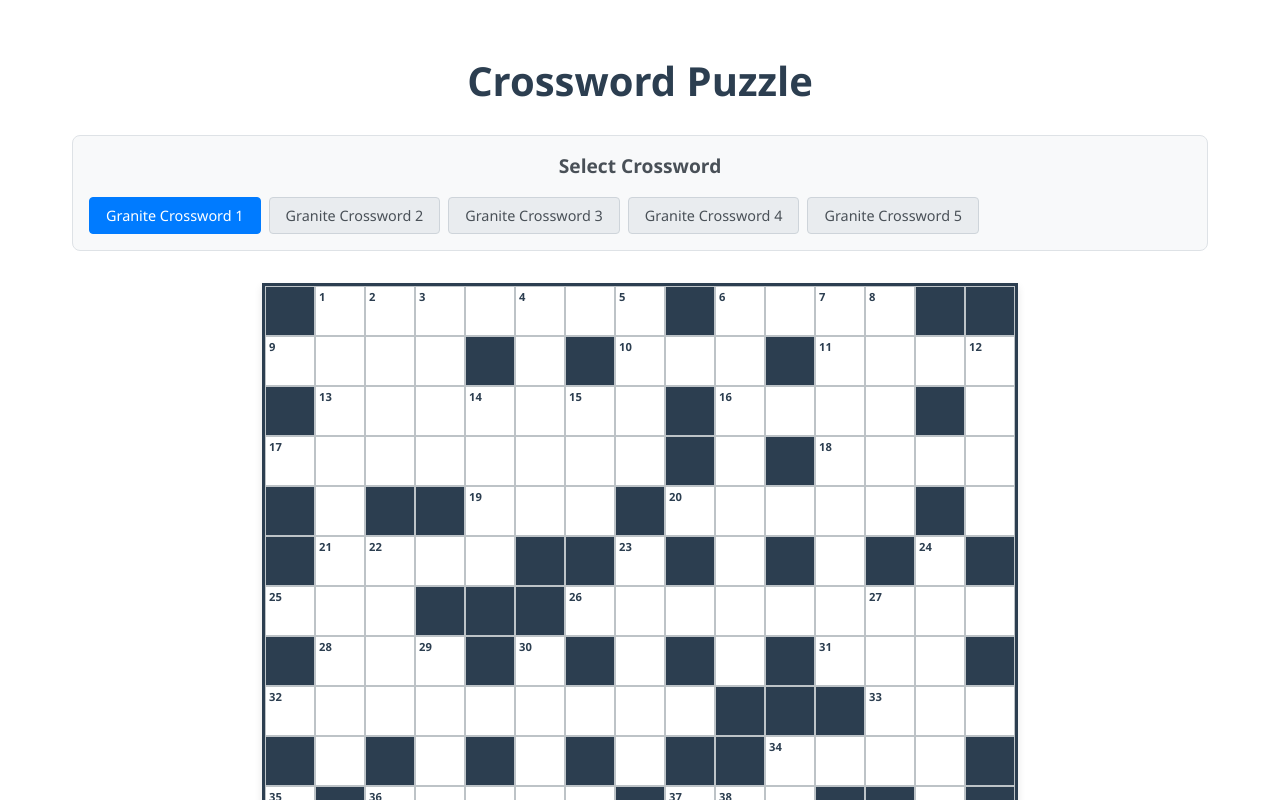
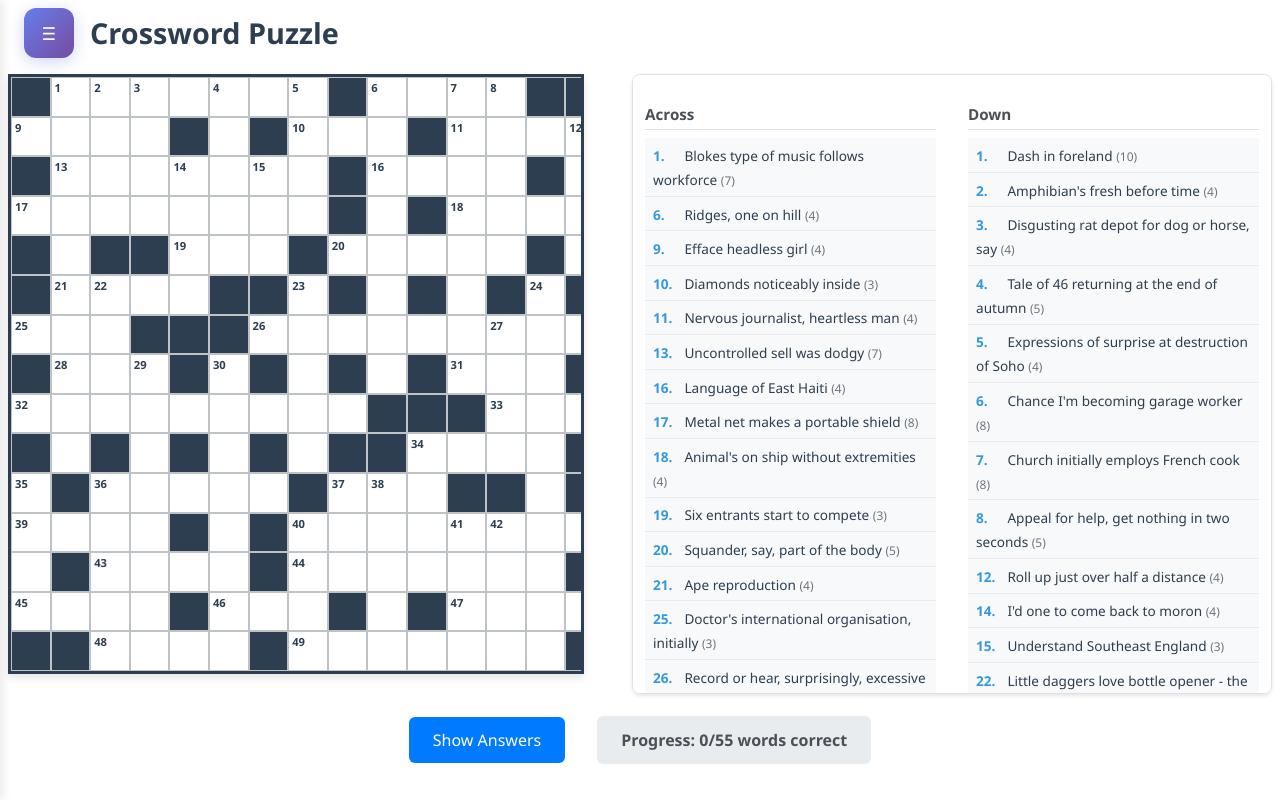
Before and after one commit to timwtuck/crossword, a React (Vite) app: page / in a window 1280 px wide. Shown: the top 800 px of the page. Built offline with nearby package versions, Linux system fonts and the light colour scheme.

Commit message:
changed styling of screen, and added a menu button

```diff
--- a/src/App.css
+++ b/src/App.css
@@ -4,47 +4,127 @@
 }
 
 #root {
-  max-width: 1200px;
-  margin: 0 auto;
-  padding: 2rem;
+  width: 100vw;
+  height: 100vh;
+  margin: 0;
+  padding: 0.5rem;
   font-family: "Segoe UI", Tahoma, Geneva, Verdana, sans-serif;
+  overflow-x: hidden;
+  overflow-y: auto;
 }
 
 /* Crossword App Styles */
 .crossword-app {
   text-align: center;
+  position: relative;
+}
+
+/* App Header */
+.app-header {
+  display: flex;
+  align-items: center;
+  justify-content: flex-start;
+  margin-bottom: 1rem;
+  padding: 0 1rem;
+}
+
+.menu-toggle {
+  background: linear-gradient(135deg, #667eea 0%, #764ba2 100%);
+  color: white;
+  border: none;
+  padding: 0.75rem 1rem;
+  border-radius: 12px;
+  cursor: pointer;
+  font-size: 1.1rem;
+  margin-right: 1rem;
+  transition: all 0.3s ease;
+  box-shadow: 0 4px 15px rgba(102, 126, 234, 0.3);
+  font-weight: 600;
+  letter-spacing: 0.5px;
+  min-width: 50px;
+  height: 50px;
+  display: flex;
+  align-items: center;
+  justify-content: center;
+}
+
+.menu-toggle:hover {
+  transform: translateY(-2px);
+  box-shadow: 0 6px 20px rgba(102, 126, 234, 0.4);
+  background: linear-gradient(135deg, #5a6fd8 0%, #6a4190 100%);
+}
+
+.menu-toggle:active {
+  transform: translateY(0);
+  box-shadow: 0 2px 10px rgba(102, 126, 234, 0.3);
 }
 
 .crossword-app h1 {
   color: #2c3e50;
-  margin-bottom: 2rem;
-  font-size: 2.5rem;
+  margin: 0;
+  font-size: 1.8rem;
+  text-align: left;
+}
+
+/* Sliding Menu */
+.sliding-menu {
+  position: fixed;
+  top: 0;
+  left: -300px;
+  width: 300px;
+  height: 100vh;
+  background: white;
+  box-shadow: 2px 0 10px rgba(0, 0, 0, 0.1);
+  transition: left 0.3s ease;
+  z-index: 1000;
+  overflow-y: auto;
+  padding: 1rem;
+}
+
+.sliding-menu.open {
+  left: 0;
+}
+
+.menu-overlay {
+  position: fixed;
+  top: 0;
+  left: 0;
+  width: 100vw;
+  height: 100vh;
+  background: rgba(0, 0, 0, 0.5);
+  z-index: 999;
 }
 
 .crossword-container {
   display: flex;
-  gap: 3rem;
-  justify-content: center;
+  gap: 2rem;
   align-items: flex-start;
-  flex-wrap: wrap;
+  max-width: 100%;
+  height: calc(100vh - 180px);
 }
 
 /* Crossword Grid */
 .crossword-grid {
-  display: inline-block;
+  display: flex;
+  flex-direction: column;
   border: 3px solid #2c3e50;
   background: white;
   box-shadow: 0 4px 8px rgba(0, 0, 0, 0.1);
   outline: none;
+  width: min(70vw, calc(100vh - 200px));
+  height: min(70vw, calc(100vh - 200px));
+  overflow: hidden;
 }
 
 .crossword-row {
   display: flex;
+  height: 100%;
+  flex: 1;
 }
 
 .crossword-cell {
-  width: 50px;
-  height: 50px;
+  width: 100%;
+  height: 100%;
   border: 1px solid #bdc3c7;
   position: relative;
   display: flex;
@@ -55,6 +135,7 @@
   transition: all 0.2s ease;
   font-size: 1.2rem;
   font-weight: bold;
+  aspect-ratio: 1;
 }
 
 .crossword-cell:hover:not(.blocked) {
@@ -122,32 +203,64 @@
 
 /* Clues Section */
 .clues-section {
-  display: flex;
-  gap: 2rem;
-  max-width: 400px;
+  background: white;
+  border: 1px solid #dee2e6;
+  border-radius: 8px;
+  padding: 0.5rem 0.75rem;
+  box-shadow: 0 2px 4px rgba(0, 0, 0, 0.1);
+  height: calc(100vh - 180px);
+  overflow-y: auto;
+  flex: 1;
+  text-align: left;
+  margin-left: 1rem;
+  min-width: 50vw;
 }
 
-.clues-column {
+.clues-group {
+  margin-bottom: 1rem;
   flex: 1;
-  text-align: left;
+  min-width: 0;
 }
 
-.clues-column h3 {
-  color: #2c3e50;
-  margin-bottom: 1rem;
-  padding-bottom: 0.5rem;
-  border-bottom: 2px solid #3498db;
-  font-size: 1.3rem;
+.clues-group:last-child {
+  margin-bottom: 0;
+}
+
+/* Side by side layout for clues when there's enough space */
+@media (min-width: 1200px) {
+  .clues-section {
+    display: flex;
+    gap: 2rem;
+  }
+
+  .clues-group {
+    margin-bottom: 0;
+  }
+}
+
+.clues-group h4 {
+  color: #495057;
+  margin-bottom: 0.5rem;
+  padding-bottom: 0.2rem;
+  border-bottom: 1px solid #dee2e6;
+  font-size: 0.95rem;
+  text-align: left;
+  font-weight: 600;
 }
 
 .clue {
-  margin-bottom: 0.8rem;
-  padding: 0.5rem;
+  margin-bottom: 0;
+  padding: 0.3rem 0.5rem;
   background: #f8f9fa;
-  border-radius: 4px;
+  border-radius: 0;
   transition: background 0.2s ease;
   cursor: pointer;
   user-select: none;
+  border-bottom: 1px solid #e9ecef;
+}
+
+.clue:last-child {
+  border-bottom: none;
 }
 
 .clue:hover {
@@ -163,21 +276,22 @@
 .clue-number {
   font-weight: bold;
   color: #3498db;
-  margin-right: 0.5rem;
-  min-width: 20px;
+  margin-right: 0.4rem;
+  min-width: 25px;
   display: inline-block;
+  font-size: 0.85rem;
 }
 
 .clue-text {
   color: #2c3e50;
-  font-size: 0.95rem;
-  line-height: 1.4;
+  font-size: 0.85rem;
+  line-height: 1.3;
 }
 
 .clue-length {
   color: #6c757d;
   font-weight: 500;
-  font-size: 0.85rem;
+  font-size: 0.75rem;
 }
 
 .clue.correct {
@@ -192,12 +306,14 @@
 
 /* Controls */
 .controls {
-  margin-top: 2rem;
+  margin-top: 1rem;
   display: flex;
   justify-content: center;
   align-items: center;
   gap: 2rem;
   flex-wrap: wrap;
+  padding: 0 1rem;
+  min-height: 60px;
 }
 
 .toggle-answers-btn {
@@ -324,34 +440,36 @@
 
 /* Crossword Selector */
 .crossword-selector {
-  margin-bottom: 2rem;
-  padding: 1rem;
-  background: #f8f9fa;
-  border-radius: 8px;
-  border: 1px solid #dee2e6;
+  margin-bottom: 0;
+  padding: 0;
+  background: transparent;
+  border: none;
 }
 
 .crossword-selector h2 {
   margin: 0 0 1rem 0;
-  color: #495057;
-  font-size: 1.2rem;
+  color: #2c3e50;
+  font-size: 1.4rem;
+  text-align: left;
 }
 
 .crossword-tabs {
   display: flex;
+  flex-direction: column;
   gap: 0.5rem;
-  flex-wrap: wrap;
 }
 
 .crossword-tab {
-  padding: 0.5rem 1rem;
-  background: #e9ecef;
-  border: 1px solid #ced4da;
+  padding: 0.75rem 1rem;
+  background: #f8f9fa;
+  border: 1px solid #dee2e6;
   border-radius: 4px;
   cursor: pointer;
   transition: all 0.2s ease;
   font-size: 0.9rem;
   color: #495057;
+  text-align: left;
+  width: 100%;
 }
 
 .crossword-tab:hover {
--- a/src/App.tsx
+++ b/src/App.tsx
@@ -17,6 +17,7 @@ import { CrosswordSelector } from "./components/CrosswordSelector";
 function App() {
   // State for selected crossword
   const [selectedCrosswordId, setSelectedCrosswordId] = useState("granite-1");
+  const [menuOpen, setMenuOpen] = useState(false);
 
   // Get the selected crossword data
   const crosswordData: CrosswordData = useMemo(() => {
@@ -369,14 +370,27 @@ function App() {
 
   return (
     <div className="crossword-app">
+      {/* Header with title and menu button */}
+      <div className="app-header">
+        <button className="menu-toggle" onClick={() => setMenuOpen(!menuOpen)}>
+          ☰
+        </button>
         <h1>Crossword Puzzle</h1>
+      </div>
 
-      {/* Crossword Selector */}
+      {/* Sliding Menu */}
+      <div className={`sliding-menu ${menuOpen ? "open" : ""}`}>
         <CrosswordSelector
           selectedCrossword={selectedCrosswordId}
           onCrosswordChange={setSelectedCrosswordId}
           crosswords={crosswordOptions}
         />
+      </div>
+
+      {/* Menu Overlay */}
+      {menuOpen && (
+        <div className="menu-overlay" onClick={() => setMenuOpen(false)} />
+      )}
 
       {/* Validation Errors */}
       {!validation.isValid && (
@@ -420,8 +434,8 @@ function App() {
         </div>
 
         <div className="clues-section">
-          <div className="clues-column">
-            <h3>Across</h3>
+          <div className="clues-group">
+            <h4>Across</h4>
             {updatedWords
               .filter((word) => word.direction === "across")
               .sort((a, b) => a.number - b.number)
@@ -450,8 +464,8 @@ function App() {
               ))}
           </div>
 
-          <div className="clues-column">
-            <h3>Down</h3>
+          <div className="clues-group">
+            <h4>Down</h4>
             {updatedWords
               .filter((word) => word.direction === "down")
               .sort((a, b) => a.number - b.number)
```
Lines whose indentation alone changed are shown as unchanged.
